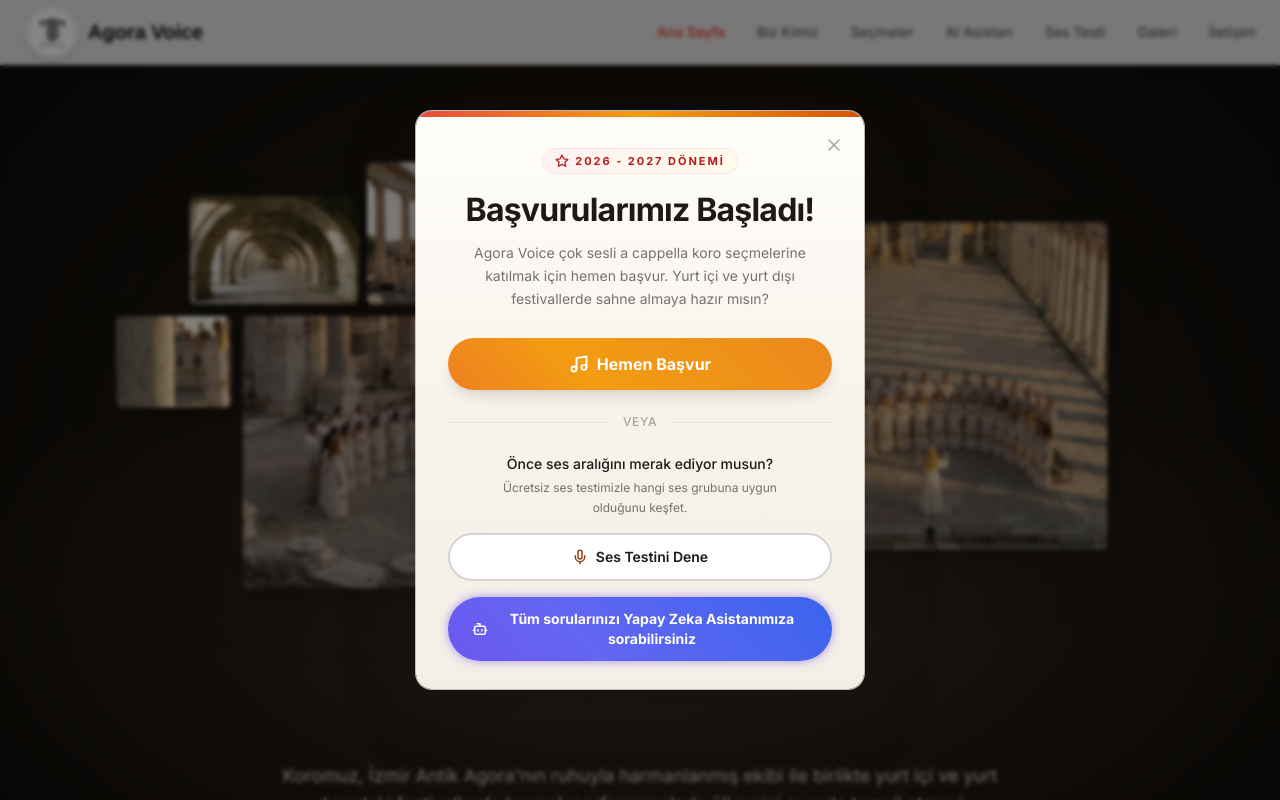
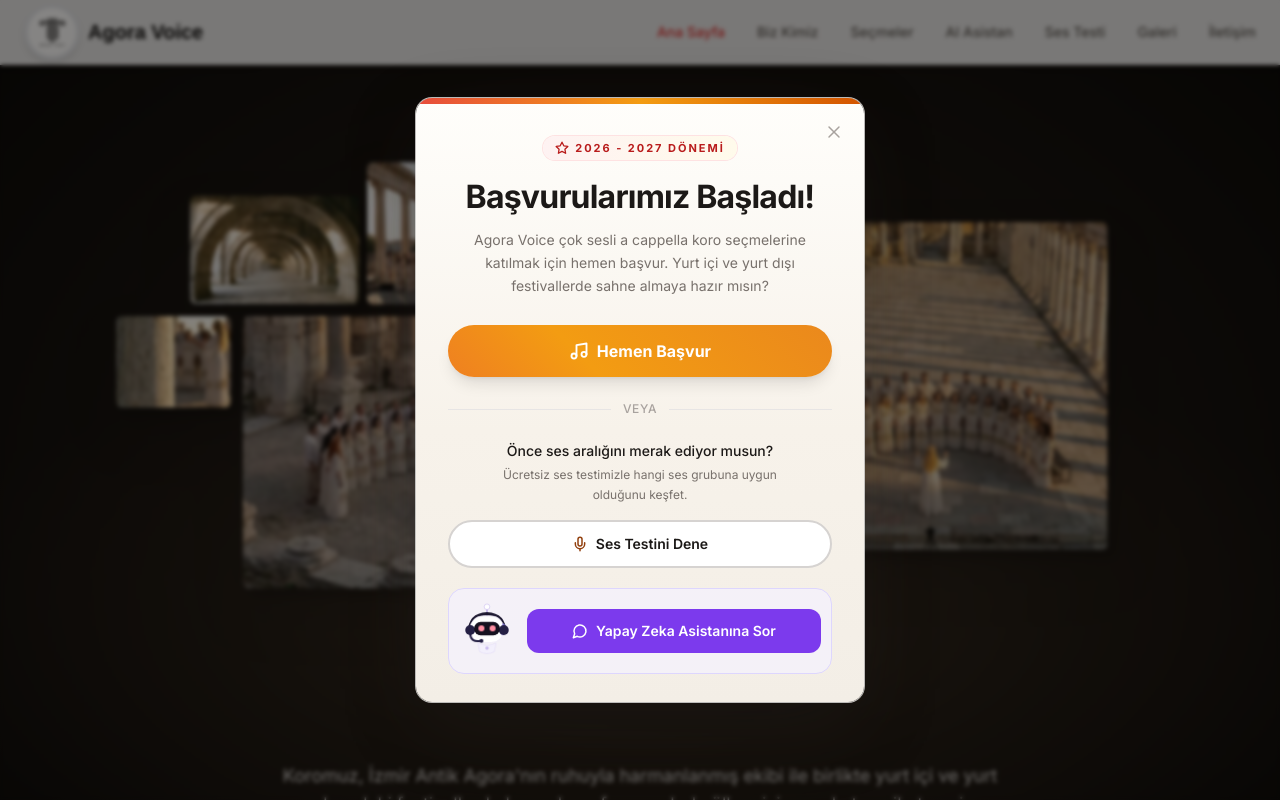
Before and after one commit to mennansevim/agora-voice-chatbot-web, a React (Vite) app: page / in a window 1280 px wide. Shown: the top 800 px of the page. Built offline with nearby package versions, Linux system fonts and the light colour scheme; a web font is replaced by a local one.

Commit message:
feat(popup): AI asistan robot maskotu + normal buton
Parlayan buton kaldırıldı; resimdeki gibi SVG robot maskot (süzülen, göz
kırpan) ve yanında tam genişlikte normal mor buton eklendi. Buton AI asistan
bölümünü açar.

Co-Authored-By: Claude Opus 4.8 <noreply@anthropic.com>

```diff
--- a/src/App.tsx
+++ b/src/App.tsx
@@ -19,11 +19,34 @@ import {
   Music3,
   Music4,
   Instagram,
-  CalendarDays
+  CalendarDays,
+  MessageCircle
 } from 'lucide-react';
 import Secmeler from './Secmeler';
 import PitchTest from './PitchTest';
 import AdminPanel from './Admin';
+
+// AI asistan robot maskotu — tamamen SVG (ekstra dosya yok). Gözler index.css'te kırpışır.
+function RobotMascot({ className = '' }: { className?: string }) {
+  return (
+    <svg viewBox="0 0 130 132" className={className} fill="none" aria-hidden="true">
+      <line x1="65" y1="34" x2="65" y2="17" stroke="#b9a9e8" strokeWidth="3.5" strokeLinecap="round" />
+      <circle cx="65" cy="12" r="6.5" fill="#ffffff" stroke="#cdbff0" strokeWidth="1.5" />
+      <path d="M24 72 Q24 30 65 28 Q106 30 106 72" fill="none" stroke="#1c1830" strokeWidth="7" strokeLinecap="round" />
+      <rect x="26" y="33" width="78" height="62" rx="29" fill="#ffffff" stroke="#ece7f8" strokeWidth="1.5" />
+      <path d="M101 50 q12 4 9 18 q-4 10 -12 9 Z" fill="#7c6fd6" opacity="0.85" />
+      <circle cx="26" cy="66" r="11.5" fill="#241f44" />
+      <circle cx="104" cy="66" r="11.5" fill="#241f44" />
+      <rect x="35" y="47" width="60" height="31" rx="15.5" fill="#15111f" />
+      <circle className="agora-robot-eye" cx="52" cy="62" r="7" fill="#ff8fa3" />
+      <circle className="agora-robot-eye" cx="78" cy="62" r="7" fill="#ff8fa3" />
+      <path d="M26 75 Q27 95 50 91" fill="none" stroke="#241f44" strokeWidth="4.5" strokeLinecap="round" />
+      <circle cx="52" cy="91" r="4.5" fill="#241f44" />
+      <path d="M44 96 q21 11 42 0 l-4 20 q-17 9 -34 0 Z" fill="#f3f0fc" stroke="#e0d9f5" strokeWidth="1.2" />
+      <circle cx="65" cy="108" r="4" fill="#cdbff0" />
+    </svg>
+  );
+}
 
 function App() {
   const [isListening, setIsListening] = useState(false);
@@ -907,6 +930,8 @@ function App() {
                 Ses Testini Dene
               </button>
 
+              <div className="mt-5 flex items-center gap-3 rounded-2xl border border-violet-200 bg-violet-50/70 p-2.5">
+                <RobotMascot className="agora-robot h-16 w-14 shrink-0" />
                 <button
                   type="button"
                   onClick={() => {
@@ -914,15 +939,12 @@ function App() {
                     setShowChatbot(true);
                     scrollToSection('ai-assistant');
                   }}
-                className="animate-glow-ai mt-4 inline-flex w-full items-center justify-center gap-2 rounded-full py-3 px-6 text-sm font-bold text-white"
-                style={{
-                  background: 'linear-gradient(45deg, #7c3aed, #6366f1, #2563eb, #8b5cf6)',
-                  backgroundSize: '300% 300%',
-                }}
+                  className="flex flex-1 items-center justify-center gap-2 rounded-xl bg-violet-600 px-4 py-3 text-sm font-semibold text-white transition-colors hover:bg-violet-700"
                 >
-                <Bot className="h-4 w-4 shrink-0" strokeWidth={2.25} aria-hidden />
-                Tüm sorularınızı Yapay Zeka Asistanımıza sorabilirsiniz
+                  <MessageCircle className="h-4 w-4 shrink-0" strokeWidth={2.25} aria-hidden />
+                  Yapay Zeka Asistanına Sor
                 </button>
+              </div>
             </div>
           </div>
         </div>
--- a/src/index.css
+++ b/src/index.css
@@ -197,18 +197,22 @@
   animation: glow 2s ease-in-out infinite;
 }
 
-/* AI asistan butonu için mor/mavi "yanar döner" glow */
-@keyframes glow-ai {
-  0%, 100% {
-    box-shadow: 0 0 6px rgba(139, 92, 246, 0.5);
-  }
-  50% {
-    box-shadow: 0 0 22px rgba(139, 92, 246, 0.85), 0 0 34px rgba(59, 130, 246, 0.6);
-  }
+/* AI asistan robot maskot — hafif süzülme + göz kırpma */
+@keyframes robot-float {
+  0%, 100% { transform: translateY(0); }
+  50% { transform: translateY(-5px); }
 }
-
-.animate-glow-ai {
-  animation: gradientShift 3s ease infinite, glow-ai 2s ease-in-out infinite;
+@keyframes robot-blink {
+  0%, 93%, 100% { transform: scaleY(1); }
+  96.5% { transform: scaleY(0.12); }
+}
+.agora-robot {
+  animation: robot-float 3.4s ease-in-out infinite;
+}
+.agora-robot-eye {
+  transform-box: fill-box;
+  transform-origin: center;
+  animation: robot-blink 4.2s ease-in-out infinite;
 }
 
 .animate-music-float {
```
Lines whose indentation alone changed are shown as unchanged.
